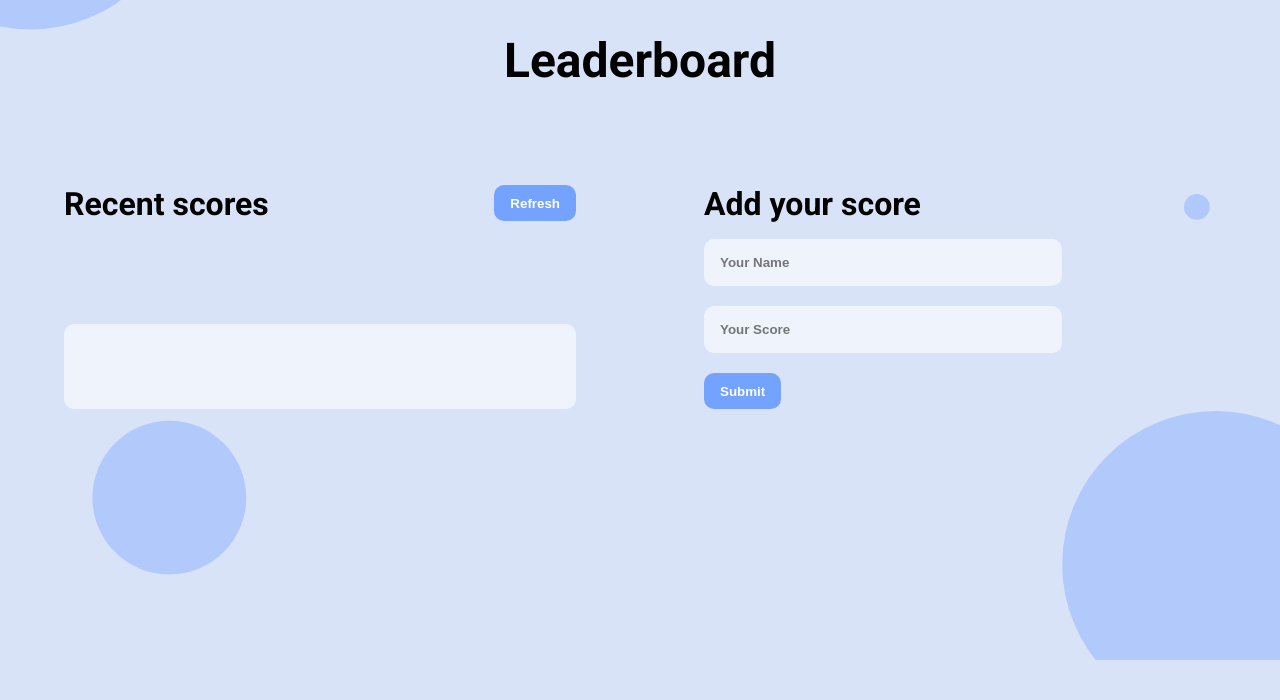
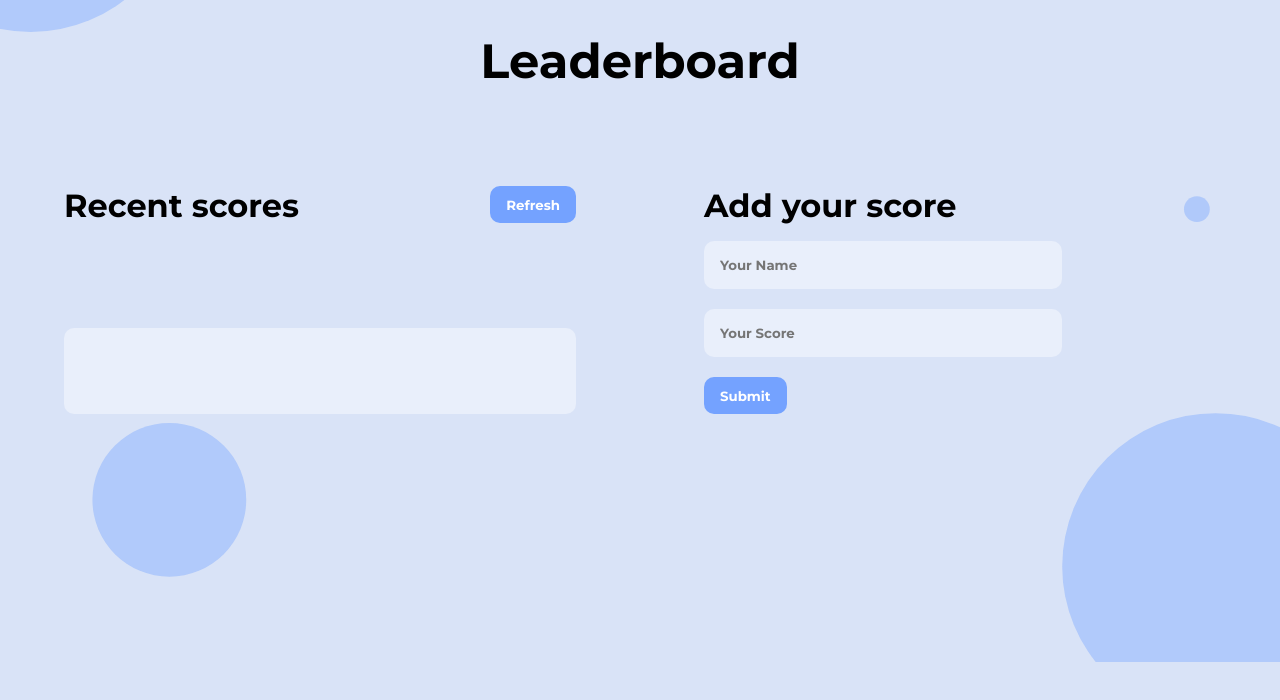
Before and after one commit to anuarshaidenov/leaderboard, a website built with webpack: page src/index.html in a window 1280 px wide. Built offline with nearby package versions, Linux system fonts and the light colour scheme; no server answers.

Commit message:
Fix styles

```diff
--- a/src/styles/_base.scss
+++ b/src/styles/_base.scss
@@ -1,4 +1,4 @@
-@import url('https://fonts.googleapis.com/css2?family=Roboto:wght@400;700&display=swap');
+@import url('https://fonts.googleapis.com/css2?family=Montserrat:wght@400;700&display=swap');
 
 *,
 *::after,
@@ -9,7 +9,7 @@
 }
 
 body {
-  font-family: 'Roboto', sans-serif;
+  font-family: 'Montserrat', sans-serif;
   background-color: var(--color-main-bg);
   background-image: url(../images/bg.svg);
   background-repeat: no-repeat;
@@ -32,6 +32,10 @@ ul {
 a {
   text-decoration: none;
   color: inherit;
+}
+
+input {
+  font-family: inherit;
 }
 
 .hidden {
--- a/src/styles/_colors.scss
+++ b/src/styles/_colors.scss
@@ -4,5 +4,5 @@
   --color-secondary-dark: #3563be;
   --color-text: #190909;
   --color-tertiary: #a3a6bb;
-  --color-white-transparent: rgba(255, 255, 255, 0.6);
+  --color-white-transparent: rgba(255, 255, 255, 0.4);
 }
--- a/src/styles/components/_buttons.scss
+++ b/src/styles/components/_buttons.scss
@@ -6,6 +6,7 @@
   color: #fff;
   font-weight: 700;
   cursor: pointer;
+  font-family: inherit;
 
   &:hover {
     background-color: var(--color-secondary-dark);
```
Also changed, not shown: src/styles/main.css, 1 other file.
